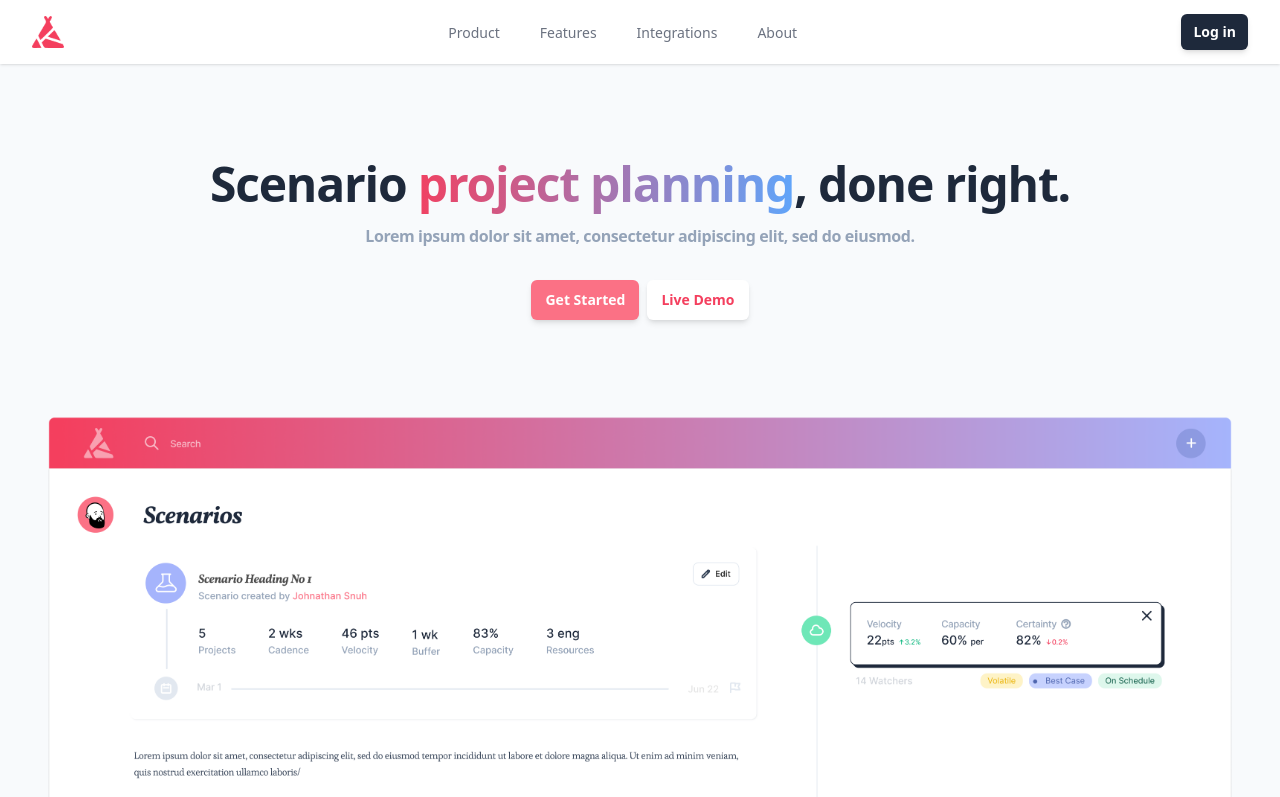
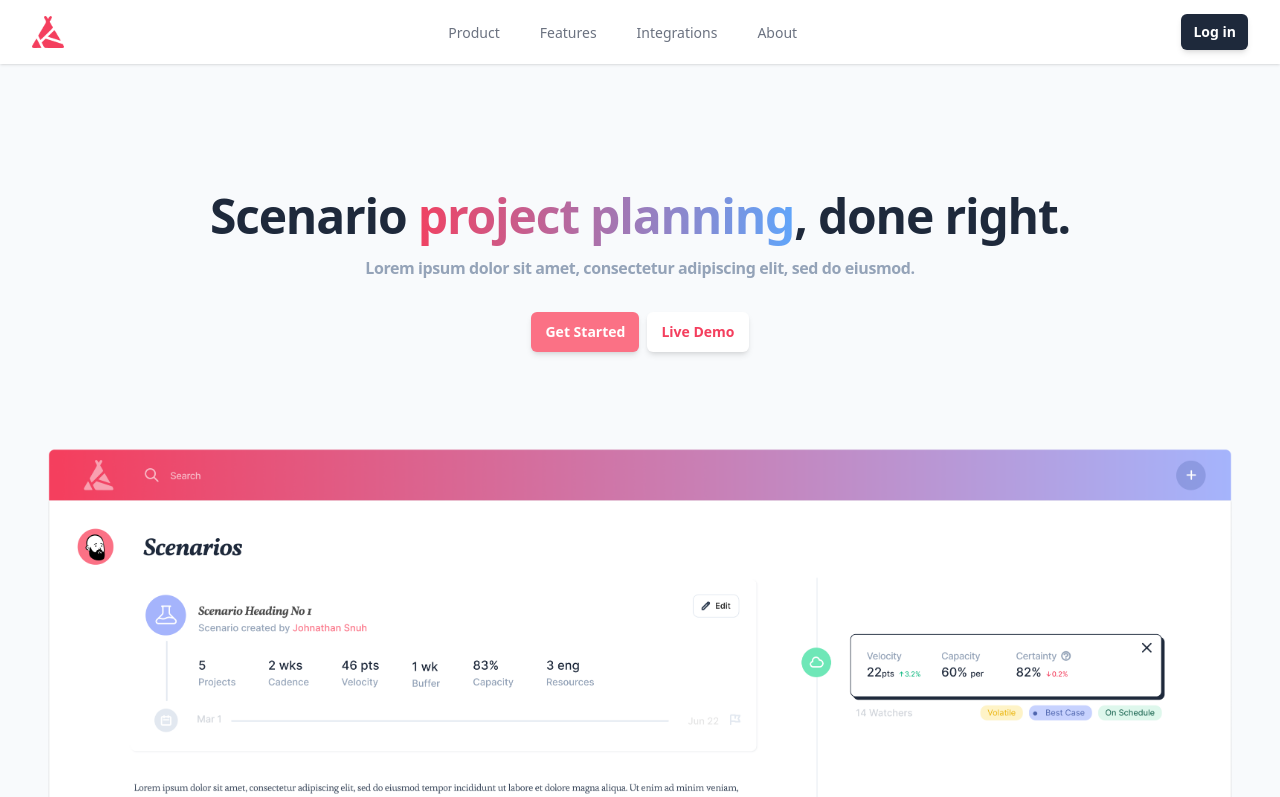
Before and after one commit to alana-anderson/periodic-frog, a Next.js app: page / in a window 1280 px wide. Shown: the top 797 px of the page. Built offline with nearby package versions, Linux system fonts and the light colour scheme; no server answers.

Commit message:
padding to top headline

```diff
--- a/src/app/page.js
+++ b/src/app/page.js
@@ -6,7 +6,7 @@ const inter = Inter({ subsets: ['latin'] })
 
 export default function Home() {
   return (
-    <section className='mx-auto max-w-7xl px-2 sm:px-6 lg:px-8 py-24'>
+    <section className='mx-auto max-w-7xl px-2 sm:px-6 lg:px-8 py-32'>
       <div className='flex justify-center flex-col items-center'>
         <h1 className='pb-4 text-5xl font-semibold tracking-tight text-slate-800'>Scenario
         <span className="text-transparent bg-clip-text bg-gradient-to-r from-rose-500 to-blue-400"> project planning</span>
```
